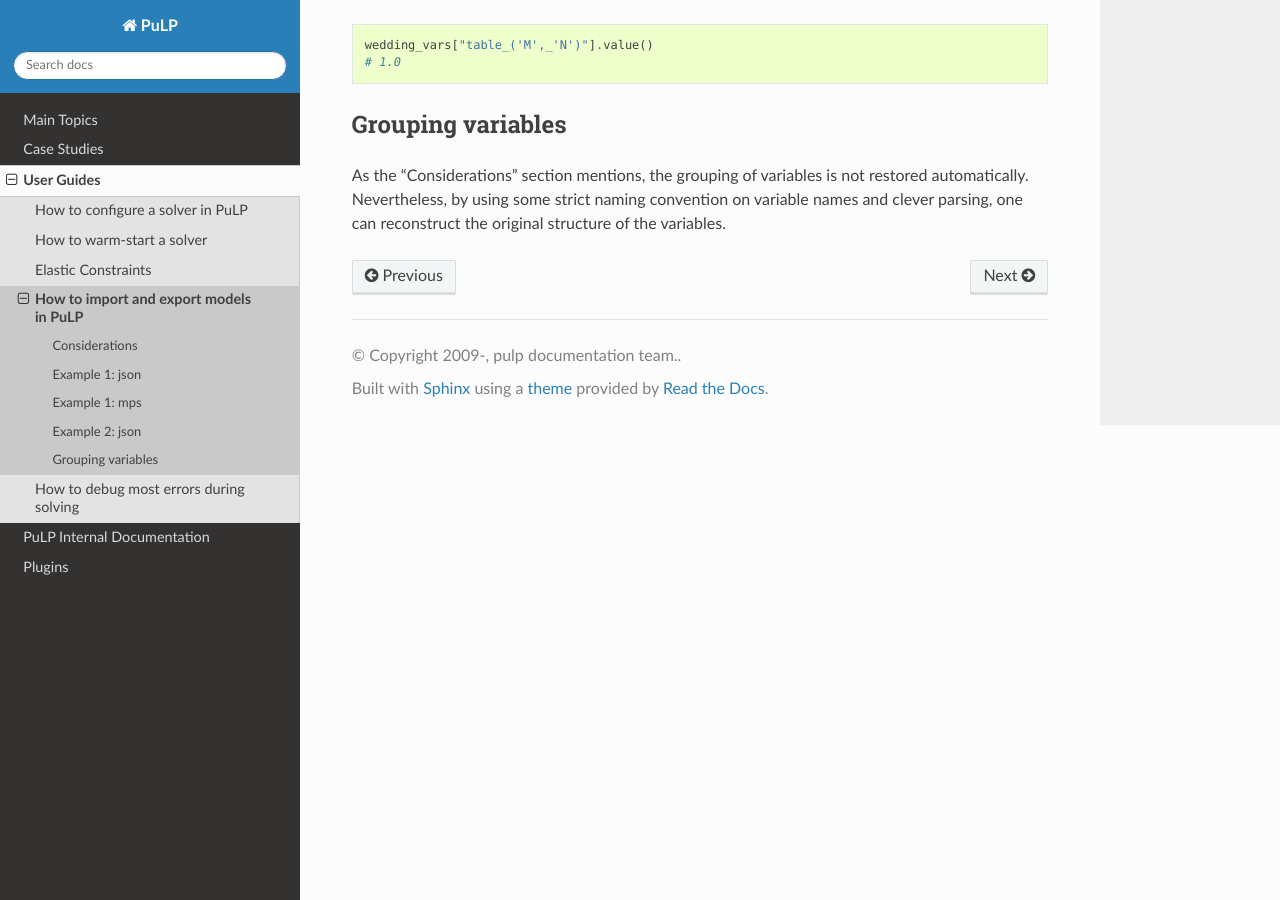
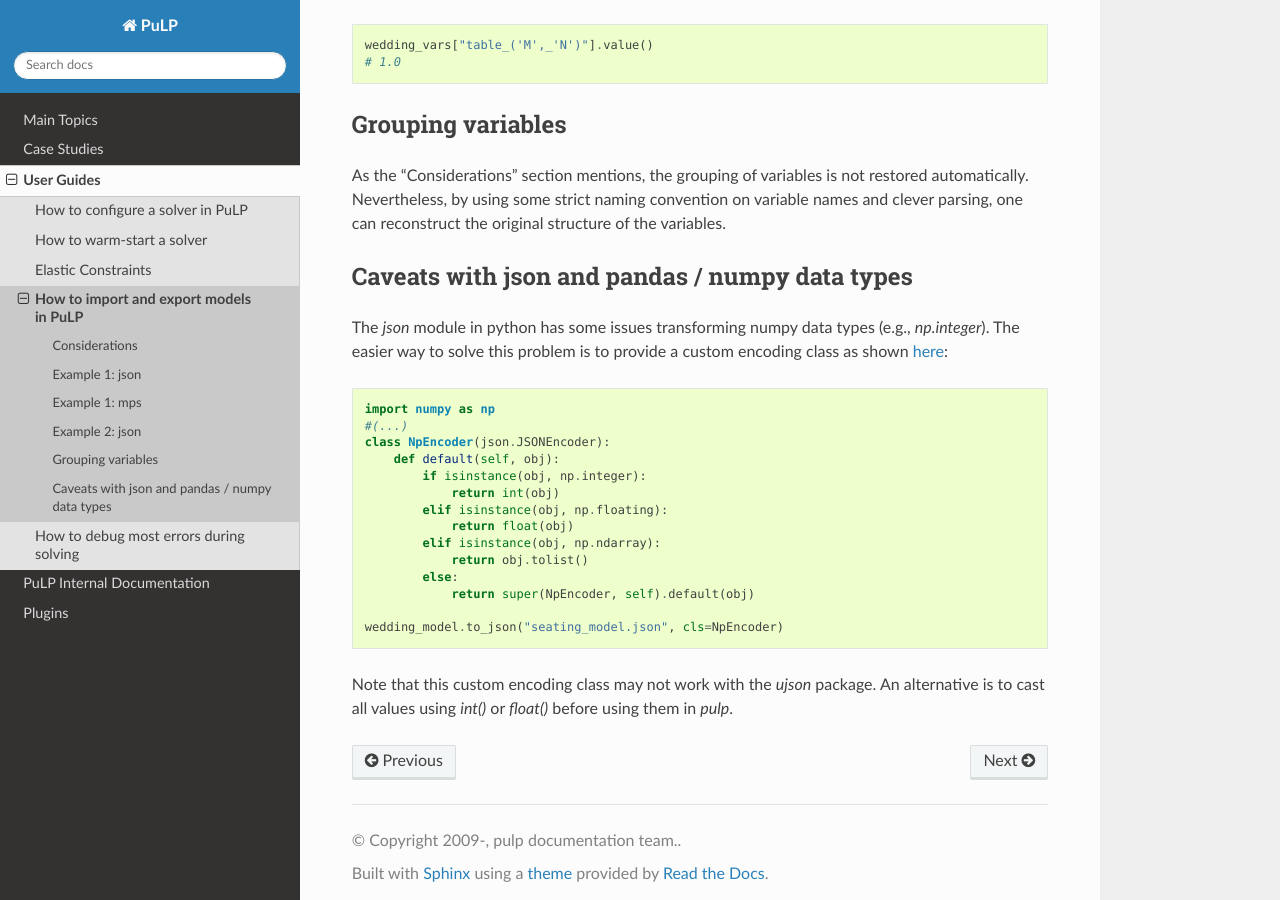
Before and after one commit to coin-or/pulp, a Sphinx documentation site: the page built from doc/source/guides/how_to_export_models.rst, in a window 1280 px wide and 900 px high, scrolled down 5086 px. Built offline with Sphinx 7.4.7 and the Read the Docs theme 2.0.0, drawn with Linux system fonts in a browser that asks for light colours; pages that are not in the unit, such as notebooks, are missing from menus; the version number could not be read and is left out.

Commit message:
timeLimit argument fix for GUROBI_CMD (#408)
* timeLimit argument fix for GUROBI_CMD
* only delete log if it's not the logPath name
* fixes #434
* docs: added caveat on exporting numpy types.

```diff
--- a/doc/source/guides/how_to_export_models.rst
+++ b/doc/source/guides/how_to_export_models.rst
@@ -230,3 +230,25 @@ Grouping variables
 ------------------------------------
 
 As the "Considerations" section mentions, the grouping of variables is not restored automatically. Nevertheless, by using some strict naming convention on variable names and clever parsing, one can reconstruct the original structure of the variables.
+
+Caveats with json and pandas / numpy data types
+--------------------------------------------------
+
+The `json` module in python has some issues transforming numpy data types (e.g., `np.integer`). The easier way to solve this problem is to provide a custom encoding class as shown `here <https://stackoverflow.com/a/57915246/6508131>`_::
+
+    import numpy as np
+    #(...)
+    class NpEncoder(json.JSONEncoder):
+        def default(self, obj):
+            if isinstance(obj, np.integer):
+                return int(obj)
+            elif isinstance(obj, np.floating):
+                return float(obj)
+            elif isinstance(obj, np.ndarray):
+                return obj.tolist()
+            else:
+                return super(NpEncoder, self).default(obj)
+
+    wedding_model.to_json("seating_model.json", cls=NpEncoder)
+
+Note that this custom encoding class may not work with the `ujson` package. An alternative is to cast all values using `int()` or `float()` before using them in `pulp`.
```
Also changed, not shown: 5 other files.
